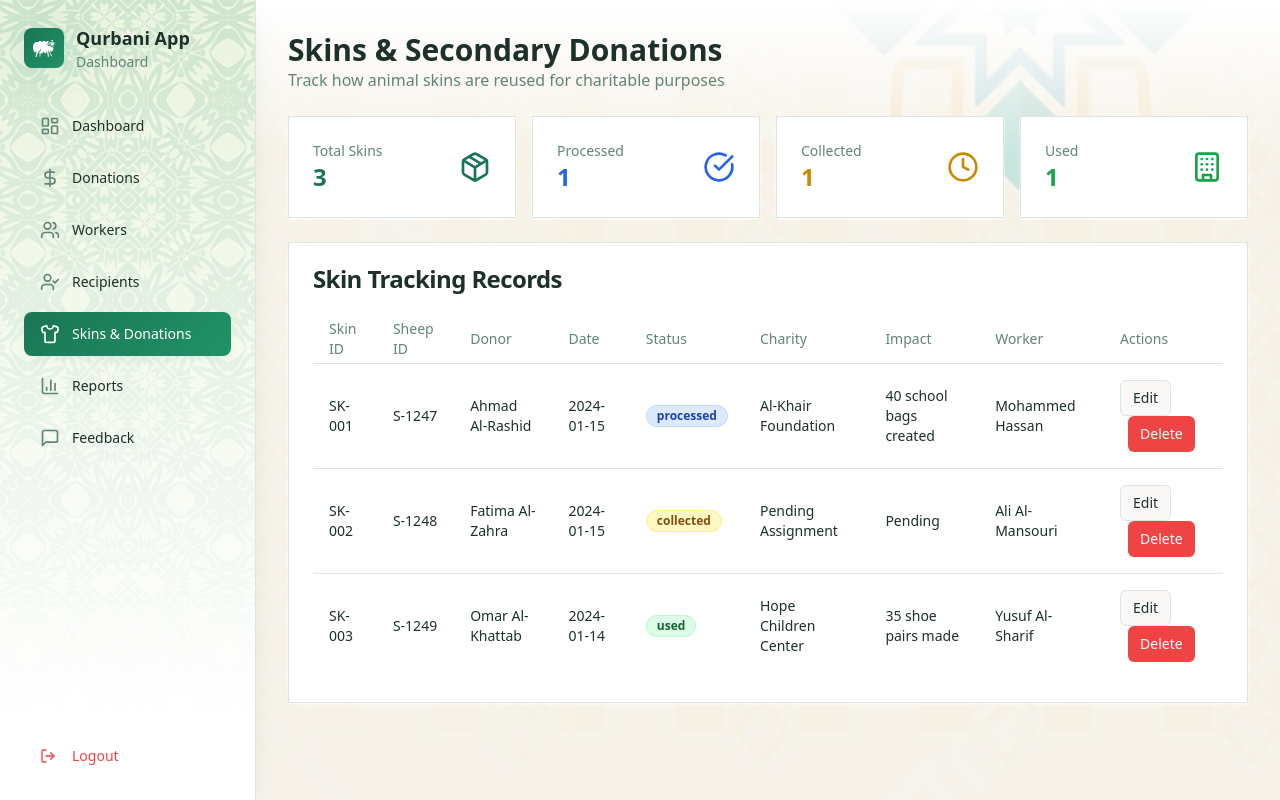
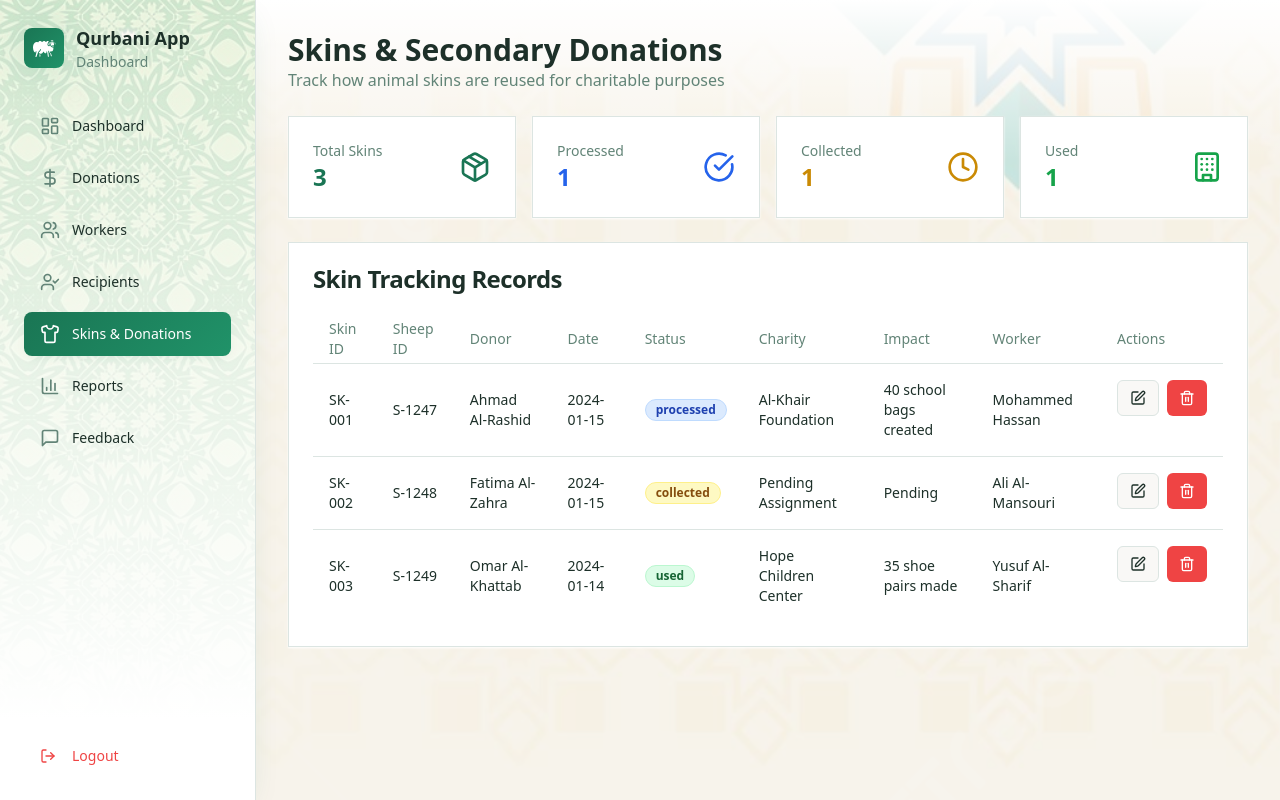
Before and after one commit to Junction-Hackathon/Dashboard, a React (Vite) app: page /skins in a window 1280 px wide. Built offline with nearby package versions, Linux system fonts and the light colour scheme.

Commit message:
fixed skin buttons

```diff
--- a/src/pages/Skins.tsx
+++ b/src/pages/Skins.tsx
@@ -15,7 +15,7 @@ import {
 import { Input } from "@/components/ui/input"
 import { Dialog, DialogContent, DialogFooter, DialogHeader, DialogTitle } from "@/components/ui/dialog"
 import { Select, SelectContent, SelectItem, SelectTrigger, SelectValue } from "@/components/ui/select"
-import { Package, Building, CheckCircle, Clock } from "lucide-react"
+import { Package, Building, CheckCircle, Clock, Edit, Check, Trash2 } from 'lucide-react'
 
 const initialSkins = [
   {
@@ -252,12 +252,18 @@ const Skins = () => {
                           skin.worker
                         )}
                       </TableCell>
-                      <TableCell className="space-x-2">
-                        <Button variant="outline" size="sm" onClick={() => handleEditToggle(skin.id)}>
-                          {isEditing ? "Save" : "Edit"}
-                        </Button>
+                      <TableCell className="flex space-x-2">
+                        {isEditing ? (
+                          <Button size="sm" onClick={() => handleEditToggle(skin.id)}>
+                            <Check className="w-4 h-4" />
+                          </Button>
+                        ) : (
+                          <Button variant="outline" size="sm" onClick={() => handleEditToggle(skin.id)}>
+                            <Edit className="w-4 h-4" />
+                          </Button>
+                        )}
                         <Button variant="destructive" size="sm" onClick={() => setConfirmDeleteId(skin.id)}>
-                          Delete
+                          <Trash2 className="w-4 h-4" />
                         </Button>
                       </TableCell>
                     </TableRow>
```
